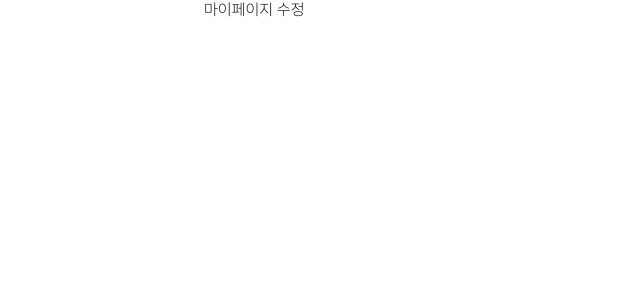
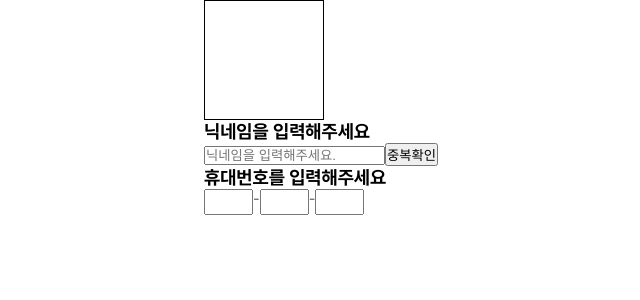
Before and after one commit to WE-ARE-RACCOONS/postgraduate-front, a Next.js app: page /mypage/edit in a window 1280 px wide. Shown: the top 300 px of the page, without its empty margins (136-776 px from the left). Built offline with nearby package versions, Linux system fonts and the light colour scheme.

Commit message:
RAC-148 feat:마이페이지 계정수정 이미지 제외하고 구현

```diff
--- a/src/app/mypage/edit/page.tsx
+++ b/src/app/mypage/edit/page.tsx
@@ -1,7 +1,17 @@
-import React from 'react';
+import ImgEdit from '@/components/ImgEdit/ImgEdit'
+import NicknameForm from '@/components/SingleForm/NicknameForm'
+import PhoneNumForm from '@/components/SingleForm/PhoneNumForm'
+import React from 'react'
 
 function page() {
-  return <div>마이페이지 수정</div>;
+  return (
+    <div>
+    <ImgEdit />
+    <NicknameForm />
+    <PhoneNumForm />
+
+    </div>
+  )
 }
 
-export default page;
+export default page
--- /dev/null
+++ b/src/components/ImgEdit/ImgEdit.styled.ts
@@ -0,0 +1,8 @@
+import styled from 'styled-components';
+
+export const ProfileEditImgBox = styled.div`
+    width: 7.5rem;
+    height: 7.5rem;
+    border: 1px solid black;
+
+`;
--- /dev/null
+++ b/src/components/ImgEdit/ImgEdit.tsx
@@ -0,0 +1,14 @@
+import React from 'react'
+import{
+  ProfileEditImgBox,
+
+} from './ImgEdit.styled'
+function ImgEdit() {
+  return (
+    <div>
+      <ProfileEditImgBox></ProfileEditImgBox>
+    </div>
+  )
+}
+
+export default ImgEdit
```
Also changed, not shown: src/components/ImgEdit/index.tsx (added).
